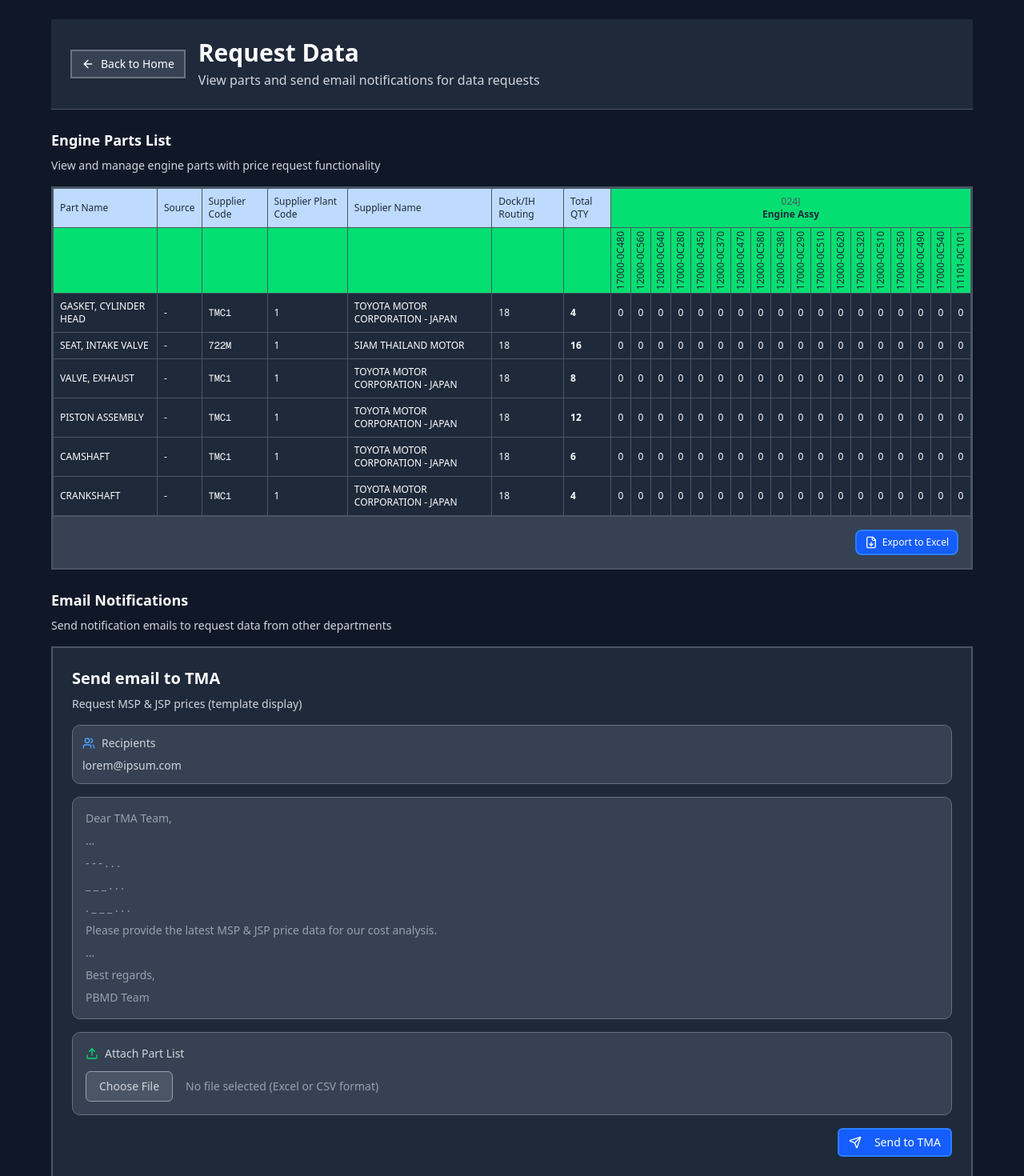
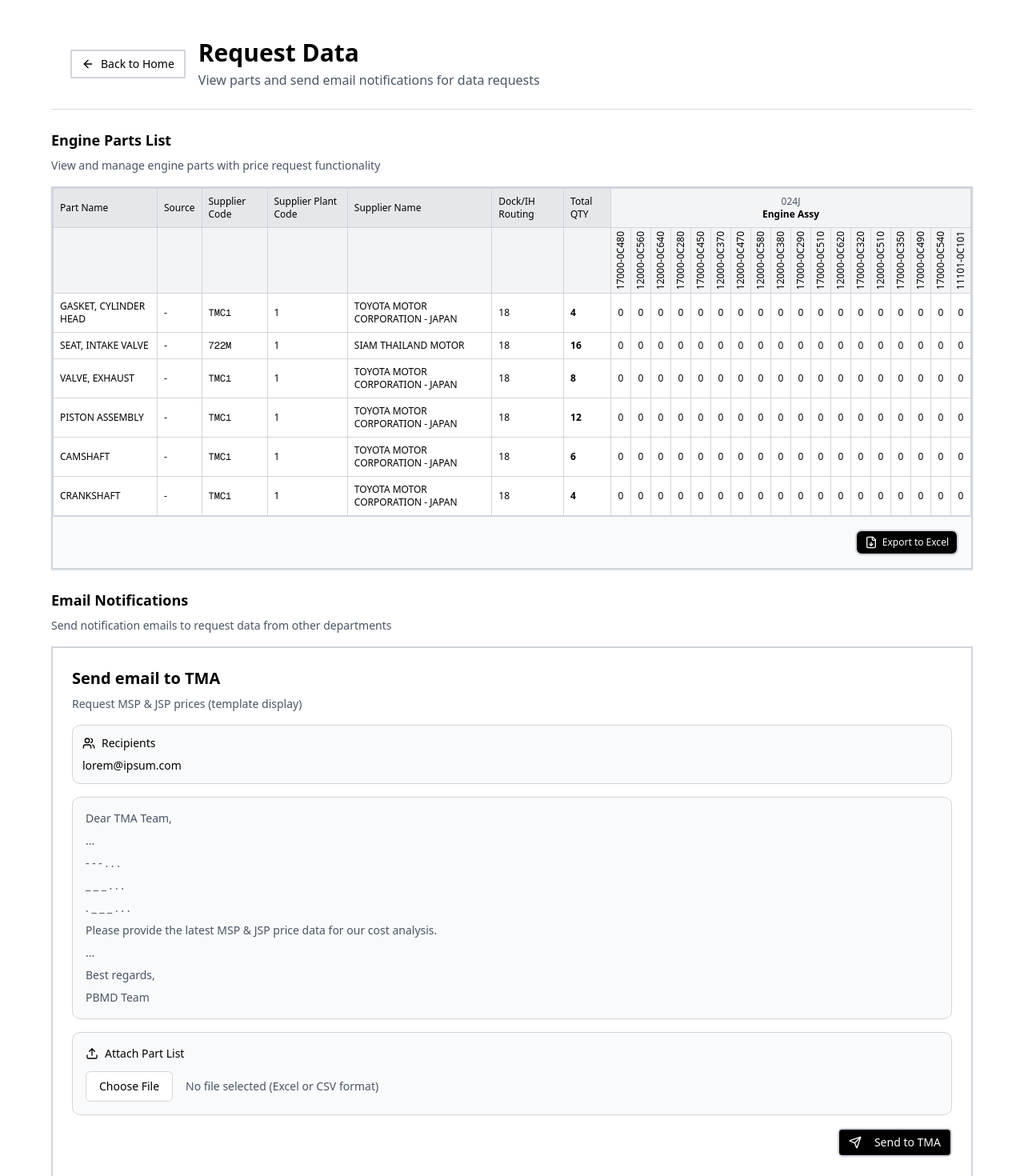
Before and after one commit to DwikyAhmad/simulate_cost_movement, a Next.js app: page /requestdata in a window 1280 px wide. Shown: the top 1470 px of the page at 80% size. Built offline with nearby package versions, Linux system fonts and the light colour scheme.

Commit message:
feat: request data change design white and black

```diff
--- a/src/app/requestdata/page.tsx
+++ b/src/app/requestdata/page.tsx
@@ -7,16 +7,16 @@ import { ArrowLeft } from "lucide-react";
 
 export default function RequestDataPage() {
     return (
-        <div className="min-h-screen bg-gray-900 p-3 md:p-6">
+        <div className="min-h-screen bg-white p-3 md:p-6">
             <div className="max-w-6xl mx-auto space-y-6">
                 {/* Header */}
-                <div className="bg-gray-800 border-b border-gray-600 p-4 md:p-6">
+                <div className="bg-white border-b border-gray-300 p-4 md:p-6">
                     <div className="flex flex-col space-y-4 md:space-y-0 md:flex-row md:items-center md:justify-between">
                         <div className="flex flex-col space-y-3 md:space-y-0 md:flex-row md:items-center md:gap-4">
                             <Button
                                 onClick={() => (window.location.href = "/")}
                                 variant="outline"
-                                className="flex items-center gap-2 rounded-none border-2 border-gray-500 bg-gray-700 text-white hover:bg-gray-600 w-fit"
+                                className="flex items-center gap-2 rounded-none border-2 border-gray-300 bg-white text-black hover:bg-gray-100 w-fit"
                             >
                                 <ArrowLeft className="h-4 w-4" />
                                 <span className="hidden sm:inline">
@@ -25,10 +25,10 @@ export default function RequestDataPage() {
                                 <span className="sm:hidden">Home</span>
                             </Button>
                             <div>
-                                <h1 className="text-xl md:text-2xl lg:text-3xl font-bold text-white">
+                                <h1 className="text-xl md:text-2xl lg:text-3xl font-bold text-black">
                                     Request Data
                                 </h1>
-                                <p className="text-gray-300 mt-1 text-sm md:text-base">
+                                <p className="text-gray-600 mt-1 text-sm md:text-base">
                                     View parts and send email notifications for
                                     data requests
                                 </p>
@@ -41,10 +41,10 @@ export default function RequestDataPage() {
                 {/* Part List Section */}
                 <div>
                     <div className="mb-4">
-                        <h2 className="text-lg font-semibold text-white mb-2">
+                        <h2 className="text-lg font-semibold text-black mb-2">
                             Engine Parts List
                         </h2>
-                        <p className="text-gray-300 text-sm">
+                        <p className="text-gray-600 text-sm">
                             View and manage engine parts with price request
                             functionality
                         </p>
@@ -55,10 +55,10 @@ export default function RequestDataPage() {
                 {/* Email Form Section */}
                 <div className="max-w-6xl mx-auto">
                     <div className="mb-4 ">
-                        <h2 className="text-lg font-semibold text-white mb-2">
+                        <h2 className="text-lg font-semibold text-black mb-2">
                             Email Notifications
                         </h2>
-                        <p className="text-gray-300 text-sm">
+                        <p className="text-gray-600 text-sm">
                             Send notification emails to request data from other
                             departments
                         </p>
--- a/src/components/PartListTable.tsx
+++ b/src/components/PartListTable.tsx
@@ -131,35 +131,35 @@ export default function PartListTable() {
     };
 
     return (
-        <div className="bg-gray-800 rounded-none border-2 border-gray-600 shadow">
+        <div className="bg-white rounded-none border-2 border-gray-300 shadow">
             <div className="overflow-x-auto">
                 <table className="w-full border-collapse">
                     <thead>
-                        <tr className="bg-blue-200">
-                            <th className="border border-gray-600 p-2 text-left font-medium text-gray-800 text-xs">
+                        <tr className="bg-gray-200">
+                            <th className="border border-gray-300 p-2 text-left font-medium text-black text-xs">
                                 Part Name{" "}
                             </th>
-                            <th className="border border-gray-600 p-2 text-left font-medium text-gray-800 text-xs">
+                            <th className="border border-gray-300 p-2 text-left font-medium text-black text-xs">
                                 Source{" "}
                             </th>
-                            <th className="border border-gray-600 p-2 text-left font-medium text-gray-800 text-xs">
+                            <th className="border border-gray-300 p-2 text-left font-medium text-black text-xs">
                                 Supplier Code{" "}
                             </th>
-                            <th className="border border-gray-600 p-2 text-left font-medium text-gray-800 text-xs">
+                            <th className="border border-gray-300 p-2 text-left font-medium text-black text-xs">
                                 Supplier Plant Code{" "}
                             </th>
-                            <th className="border border-gray-600 p-2 text-left font-medium text-gray-800 text-xs">
+                            <th className="border border-gray-300 p-2 text-left font-medium text-black text-xs">
                                 Supplier Name{" "}
                             </th>
-                            <th className="border border-gray-600 p-2 text-left font-medium text-gray-800 text-xs">
+                            <th className="border border-gray-300 p-2 text-left font-medium text-black text-xs">
                                 Dock/IH Routing{" "}
                             </th>
-                            <th className="border border-gray-600 p-2 text-left font-medium text-gray-800 text-xs">
+                            <th className="border border-gray-300 p-2 text-left font-medium text-black text-xs">
                                 Total QTY{" "}
                             </th>
                             {/* Engine Assy Header */}
                             <th
-                                className="border border-gray-600 p-2 text-center font-medium text-gray-800 text-xs bg-green-400"
+                                className="border border-gray-300 p-2 text-center font-medium text-black text-xs bg-gray-100"
                                 colSpan={engineAssyCodes.length}
                             >
                                 <div className="text-center">
@@ -171,20 +171,20 @@ export default function PartListTable() {
                             </th>
                         </tr>
                         {/* Engine Assy Sub-headers - only for engine assy columns */}
-                        <tr className="bg-green-400">
+                        <tr className="bg-gray-100">
                             {/* Empty cells for the main columns */}
-                            <th className="border border-gray-600 p-1"></th>
-                            <th className="border border-gray-600 p-1"></th>
-                            <th className="border border-gray-600 p-1"></th>
-                            <th className="border border-gray-600 p-1"></th>
-                            <th className="border border-gray-600 p-1"></th>
-                            <th className="border border-gray-600 p-1"></th>
-                            <th className="border border-gray-600 p-1"></th>
+                            <th className="border border-gray-300 p-1"></th>
+                            <th className="border border-gray-300 p-1"></th>
+                            <th className="border border-gray-300 p-1"></th>
+                            <th className="border border-gray-300 p-1"></th>
+                            <th className="border border-gray-300 p-1"></th>
+                            <th className="border border-gray-300 p-1"></th>
+                            <th className="border border-gray-300 p-1"></th>
                             {/* Engine Assy Sub-headers */}
                             {engineAssyCodes.map((code) => (
                                 <th
                                     key={code}
-                                    className="border border-gray-600 p-1 text-center font-medium text-gray-800 text-xs align-bottom"
+                                    className="border border-gray-300 p-1 text-center font-medium text-black text-xs align-bottom"
                                 >
                                     <div
                                         className="writing-mode-vertical transform rotate-180"
@@ -201,33 +201,33 @@ export default function PartListTable() {
                     </thead>
                     <tbody>
                         {parts.map((part) => (
-                            <tr key={part.id} className="hover:bg-gray-700">
-                                <td className="border border-gray-600 p-2 text-white text-xs">
+                            <tr key={part.id} className="hover:bg-gray-50">
+                                <td className="border border-gray-300 p-2 text-black text-xs">
                                     {part.partName}
                                 </td>
-                                <td className="border border-gray-600 p-2 text-white text-xs">
+                                <td className="border border-gray-300 p-2 text-black text-xs">
                                     {part.source || "-"}
                                 </td>
-                                <td className="border border-gray-600 p-2 text-white text-xs font-mono">
+                                <td className="border border-gray-300 p-2 text-black text-xs font-mono">
                                     {part.supplierCode}
                                 </td>
-                                <td className="border border-gray-600 p-2 text-white text-xs">
+                                <td className="border border-gray-300 p-2 text-black text-xs">
                                     {part.supplierPlantCode}
                                 </td>
-                                <td className="border border-gray-600 p-2 text-white text-xs">
+                                <td className="border border-gray-300 p-2 text-black text-xs">
                                     {part.supplierName}
                                 </td>
-                                <td className="border border-gray-600 p-2 text-white text-xs">
+                                <td className="border border-gray-300 p-2 text-black text-xs">
                                     {part.dockIhRouting}
                                 </td>
-                                <td className="border border-gray-600 p-2 text-white text-xs font-bold">
+                                <td className="border border-gray-300 p-2 text-black text-xs font-bold">
                                     {part.totalQty}
                                 </td>
                                 {/* Engine Assy values */}
                                 {engineAssyCodes.map((code) => (
                                     <td
                                         key={code}
-                                        className="border border-gray-600 p-1 text-center text-white text-xs"
+                                        className="border border-gray-300 p-1 text-center text-black text-xs"
                                     >
                                         {part.engineAssy[code]}
                                     </td>
@@ -238,14 +238,14 @@ export default function PartListTable() {
                 </table>
             </div>
 
-            <div className="p-4 bg-gray-700 border-t border-gray-600">
+            <div className="p-4 bg-gray-50 border-t border-gray-300">
                 <div className="flex flex-col space-y-4 items-end">
 
                     <div className="flex gap-2">
                         <Button
                             onClick={() => handleRequestJSP("1")}
                             size="sm"
-                            className="bg-blue-600 hover:bg-blue-700 text-white rounded-md border-2 border-blue-500 text-xs w-fit self-end cursor-pointer"
+                            className="bg-black hover:bg-gray-800 text-white rounded-md border-2 border-gray-300 text-xs w-fit self-end cursor-pointer"
                         >
                             <FileDown className="h-4 w-4" />
                             Export to Excel
--- a/src/components/SendEmailForm.tsx
+++ b/src/components/SendEmailForm.tsx
@@ -42,41 +42,41 @@ export default function SendEmailForm() {
   return (
     <div className="space-y-6">
       {/* TMA Section - MSP & JSP Price Request */}
-      <div className="bg-gray-800 rounded-none border-2 border-gray-600 p-6 flex flex-col">
-        <h2 className="text-xl font-bold text-white mb-2">Send email to TMA</h2>
-        <p className="text-gray-300 text-sm mb-4">Request MSP & JSP prices (template display)</p>
+      <div className="bg-white rounded-none border-2 border-gray-300 p-6 flex flex-col">
+        <h2 className="text-xl font-bold text-black mb-2">Send email to TMA</h2>
+        <p className="text-gray-600 text-sm mb-4">Request MSP & JSP prices (template display)</p>
 
         {/* Recipient Information */}
-        <div className="bg-gray-700 border border-gray-500 rounded-lg p-3 mb-4">
+        <div className="bg-gray-50 border border-gray-300 rounded-lg p-3 mb-4">
           <div className="flex items-center gap-2 mb-2">
-            <Users className="h-4 w-4 text-blue-400" />
-            <span className="text-sm font-medium text-gray-300">Recipients</span>
+            <Users className="h-4 w-4 text-black" />
+            <span className="text-sm font-medium text-black">Recipients</span>
           </div>
-          <div className="text-sm text-gray-300 space-y-1">
+          <div className="text-sm text-black space-y-1">
             <div>lorem@ipsum.com</div>
           </div>
         </div>
 
         {/* Email Content Area */}
-        <div className="bg-gray-700 border border-gray-500 rounded-lg p-4 mb-4 min-h-[120px]">
-          <div className="text-gray-300 text-sm space-y-2">
-            <div className="text-gray-400">Dear TMA Team,</div>
-            <div className="text-gray-400">...</div>
-            <div className="text-gray-400">- - - . . .</div>
-            <div className="text-gray-400">_ _ _ . . .</div>
-            <div className="text-gray-400">. _ _ _ . . .</div>
-            <div className="text-gray-400">Please provide the latest MSP & JSP price data for our cost analysis.</div>
-            <div className="text-gray-400">...</div>
-            <div className="text-gray-400">Best regards,</div>
-            <div className="text-gray-400">PBMD Team</div>
+        <div className="bg-gray-50 border border-gray-300 rounded-lg p-4 mb-4 min-h-[120px]">
+          <div className="text-black text-sm space-y-2">
+            <div className="text-gray-600">Dear TMA Team,</div>
+            <div className="text-gray-600">...</div>
+            <div className="text-gray-600">- - - . . .</div>
+            <div className="text-gray-600">_ _ _ . . .</div>
+            <div className="text-gray-600">. _ _ _ . . .</div>
+            <div className="text-gray-600">Please provide the latest MSP & JSP price data for our cost analysis.</div>
+            <div className="text-gray-600">...</div>
+            <div className="text-gray-600">Best regards,</div>
+            <div className="text-gray-600">PBMD Team</div>
           </div>
         </div>
 
         {/* File Upload Section */}
-        <div className="bg-gray-700 border border-gray-500 rounded-lg p-4 mb-4">
+        <div className="bg-gray-50 border border-gray-300 rounded-lg p-4 mb-4">
           <div className="flex items-center gap-2 mb-3">
-            <Upload className="h-4 w-4 text-green-400" />
-            <span className="text-sm font-medium text-gray-300">Attach Part List</span>
+            <Upload className="h-4 w-4 text-black" />
+            <span className="text-sm font-medium text-black">Attach Part List</span>
           </div>
 
           <div className="flex items-center gap-4">
@@ -87,22 +87,22 @@ export default function SendEmailForm() {
                 onChange={handleFileUpload}
                 className="hidden"
               />
-              <div className="bg-gray-600 hover:bg-gray-500 border border-gray-400 rounded-sm px-4 py-2 text-sm text-gray-300 transition-colors">
+              <div className="bg-white hover:bg-gray-100 border border-gray-300 rounded-sm px-4 py-2 text-sm text-black transition-colors">
                 Choose File
               </div>
             </label>
 
             {uploadedFile ? (
               <div className="flex items-center gap-2">
-                <div className="text-sm text-green-400 font-medium">
+                <div className="text-sm text-black font-medium">
                   {uploadedFile.name}
                 </div>
-                <div className="text-xs text-gray-400">
+                <div className="text-xs text-gray-600">
                   ({(uploadedFile.size / 1024).toFixed(1)} KB)
                 </div>
               </div>
             ) : (
-              <div className="text-sm text-gray-400">
+              <div className="text-sm text-gray-600">
                 No file selected (Excel or CSV format)
               </div>
             )}
@@ -113,7 +113,7 @@ export default function SendEmailForm() {
         <div className="flex justify-end">
           <Button
             onClick={handleSendToTMA}
-            className="bg-blue-600 hover:bg-blue-700 text-white rounded-sm border-2 border-blue-500 px-8 py-2 cursor-pointer"
+            className="bg-black hover:bg-gray-800 text-white rounded-sm border-2 border-gray-300 px-8 py-2 cursor-pointer"
           >
             <Send className="h-4 w-4 mr-2" />
             Send to TMA
@@ -179,11 +179,11 @@ export default function SendEmailForm() {
 
       {/* Success Message */}
       {(pbodEmailSent || lspEmailSent || tmaEmailSent) && (
-        <div className="bg-gray-800 rounded-lg border-2 border-gray-500 p-4 flex items-center gap-3">
-          <CheckCircle className="h-6 w-6 text-green-400" />
-          <div className="text-white">
+        <div className="bg-white rounded-lg border-2 border-gray-300 p-4 flex items-center gap-3">
+          <CheckCircle className="h-6 w-6 text-black" />
+          <div className="text-black">
             <div className="font-medium">Email sent successfully</div>
-            <div className="text-sm text-gray-300">
+            <div className="text-sm text-gray-600">
               {tmaEmailSent ? 'TMA notification sent for MSP & JSP prices' :
                pbodEmailSent ? 'PBOD notification sent' : 'FD notification sent'}
             </div>
```
